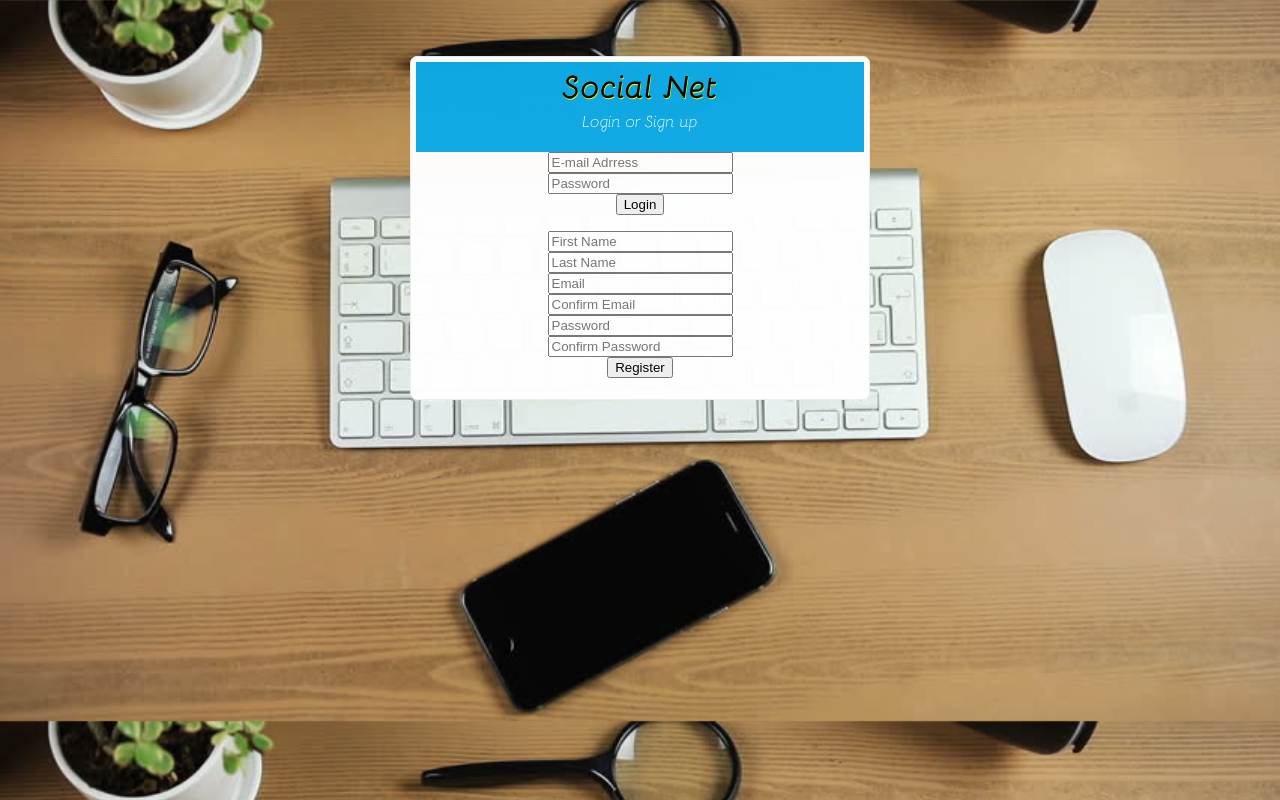
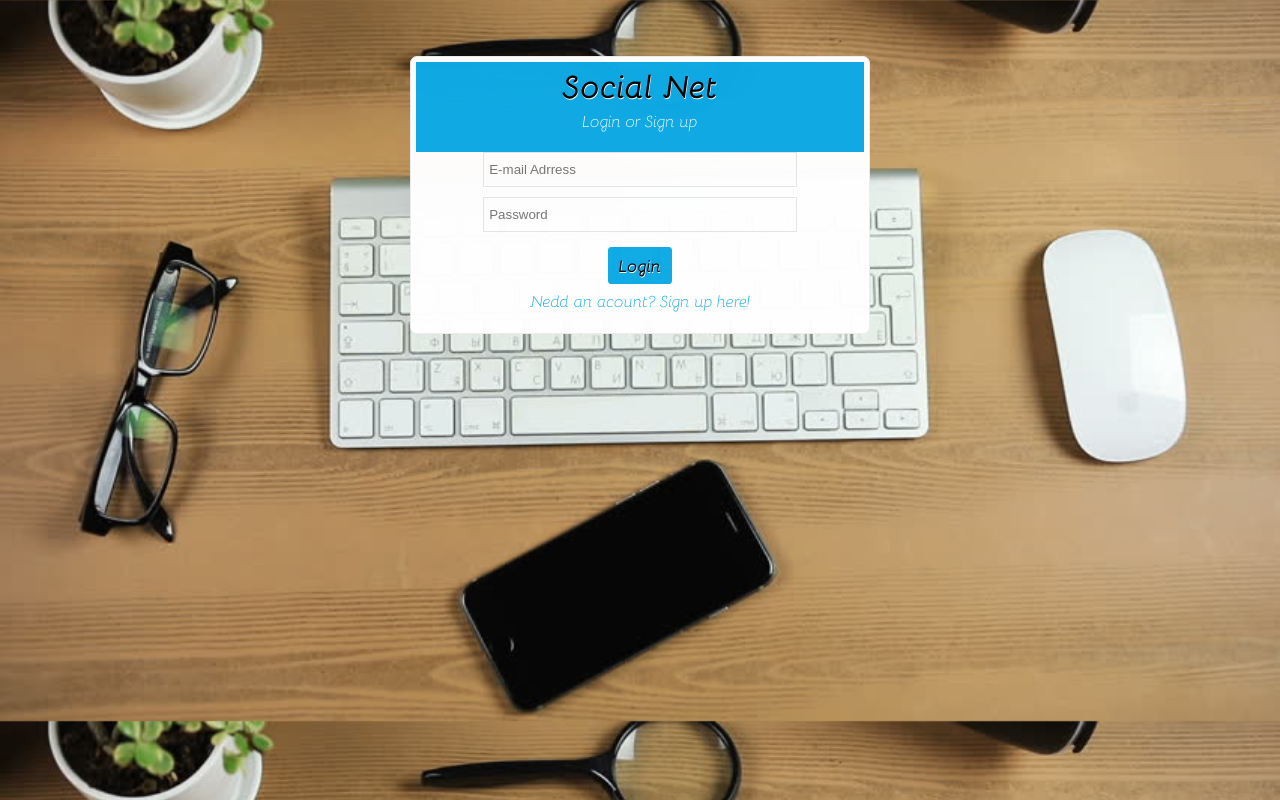
Before and after one commit to jhand0867/social_net, a PHP site: page /registration.php in a window 1280 px wide. Run offline with PHP 8.4, Linux system fonts and the light colour scheme; some libraries are stand-ins or nearby versions.

Commit message:
Additional styles to registration and login forms

```diff
--- a/assets/css/register_style.css
+++ b/assets/css/register_style.css
@@ -61,5 +61,44 @@ body{
 	margin-top: 0px;
 	margin-bottom: 0px;
 	color: #000000;
-	text-shadow: #ffff00 0.5px 0.5px 0px;
+	text-shadow: #fff 0.5px 0.5px 0px;
 }
+
+input[type='submit']{
+	background-color: #0daae6;
+	border: 1px solid #0daae6;
+	border-radius: 3px;
+	margin: 5px 0px 5px 0px;
+	padding: 5px 10px 5px 10px;
+	font-family: 'Bellota-BoldItalic', sans-serif;
+	color: #000000;
+	font-size: 105%;
+	text-shadow: #fff 0.5px 0.5px 0px;
+
+}
+
+input[type="text"],input[type="email"],input[type="password"]{
+	margin-top: 5x;
+	border: 1px solid #e5e5e5;
+	width: 70%;
+	height: 35px;
+	margin-bottom: 10px;
+	padding-left: 5px;
+}
+
+input[type="text"]:hover,input[type="email"]:hover,input[type="password"]:hover{
+	border-color: #0daae6;
+}
+
+a{
+	text-decoration: none;
+	color: #0daae6;
+}
+
+#second{
+	display: none;
+}
+
+#first{
+
+}
--- /dev/null
+++ b/assets/js/register.js
@@ -0,0 +1,18 @@
+// register.js
+$(document).ready(function(){
+
+	// on click of signup hide login, show registration
+	$("#signup").click(function(){
+		$("#first").slideUp("slow" , function(){
+			$("#second").slideDown("slow");
+		});
+	});
+
+	// on click of signin hide registration, show login
+	$("#signin").click(function(){
+		$("#second").slideUp("slow" , function(){
+			$("#first").slideDown("slow");
+		});
+	});
+
+});
--- a/registration.php
+++ b/registration.php
@@ -8,6 +8,8 @@ require 'includes/form_handlers/login_handler.php';
 <head>
 	<title>Welcome To ...</title>
     <link rel="stylesheet" type="text/css" href="assets/css/register_style.css">
+    <script src="https://ajax.googleapis.com/ajax/libs/jquery/3.2.1/jquery.min.js"></script>
+    <script type="text/javascript" src="assets/js/register.js"></script>
 </head>
 <body>
 
@@ -17,6 +19,7 @@ require 'includes/form_handlers/login_handler.php';
                 <h1>Social Net</h1>
                 Login or Sign up
             </div>
+            <div id="first">
                 <form action="registration.php" method="POST">
                     <input type="text" name="login_email" placeholder="E-mail Adrress"
                     value="<?
@@ -31,9 +34,12 @@ require 'includes/form_handlers/login_handler.php';
                     <input type="submit" name="login_button" value="Login">
                     <?if(in_array("Incorrect loging, please try again", $error_array))
                          echo "<br>Incorrect loging, please try again"; ?>
+                    <br>
+                    <a href="#" id="signup" class="signup">Nedd an acount? Sign up here!</a>
 
                 </form>
-
+            </div>
+            <div id="second">
             	<form action="registration.php" method="POST">
                     <input type="text" name="reg_fname" required placeholder="First Name"
                     value="<?
@@ -92,11 +98,11 @@ require 'includes/form_handlers/login_handler.php';
                     <br>
                     <?if(in_array("<span style='color: #14C800'>You're all set! <br> Go ahead and log in.</span><br>",
                     $error_array)) echo "<span style='color: #14C800'>You're all set! <br> Go ahead and log in.</span><br>"; ?>
-
-
+                    <a href="#" id="signin" class="signin">Already a member? Sing in here!</a>
 
             	</form>
             </div>
         </div>
+    </div>
 </body>
 </html>
```
Lines whose indentation alone changed are shown as unchanged.
